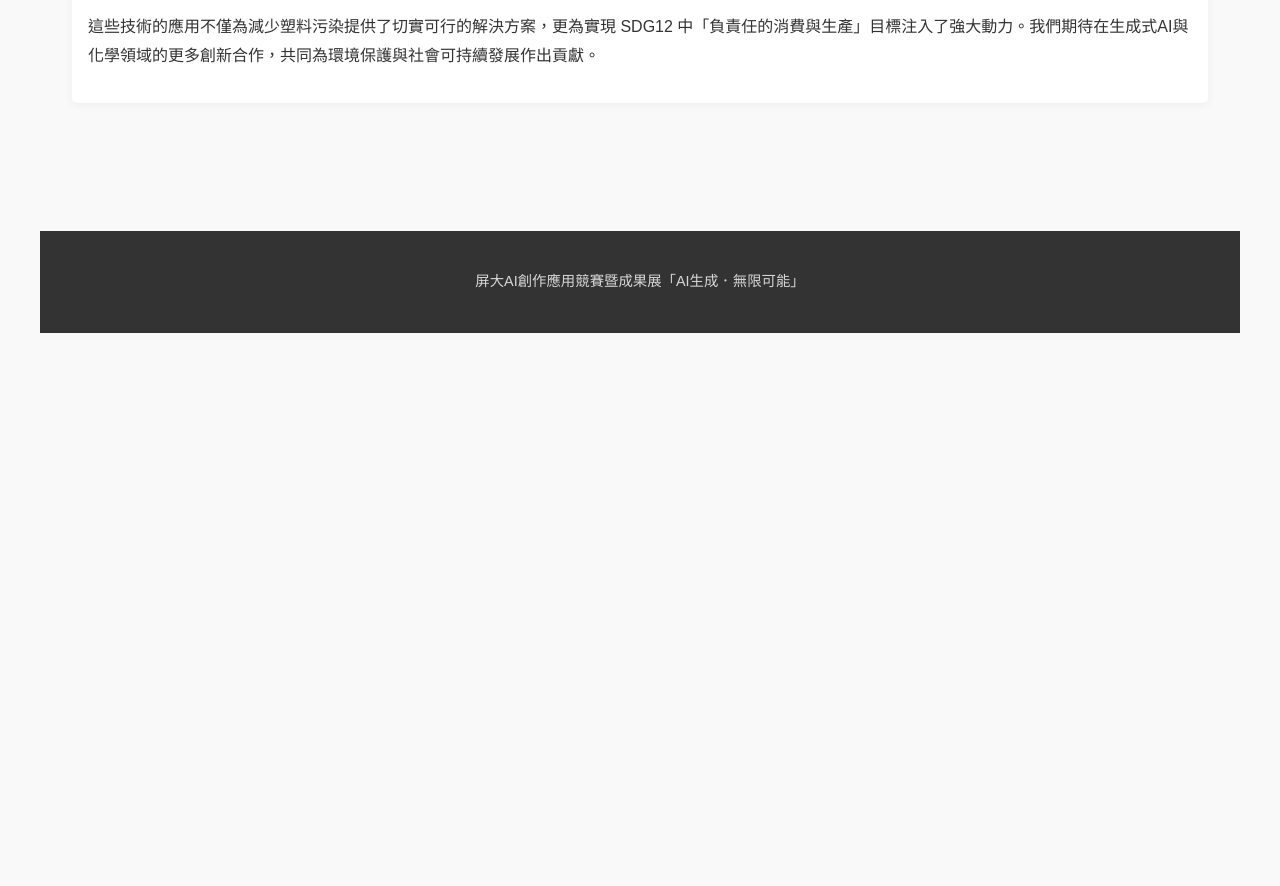
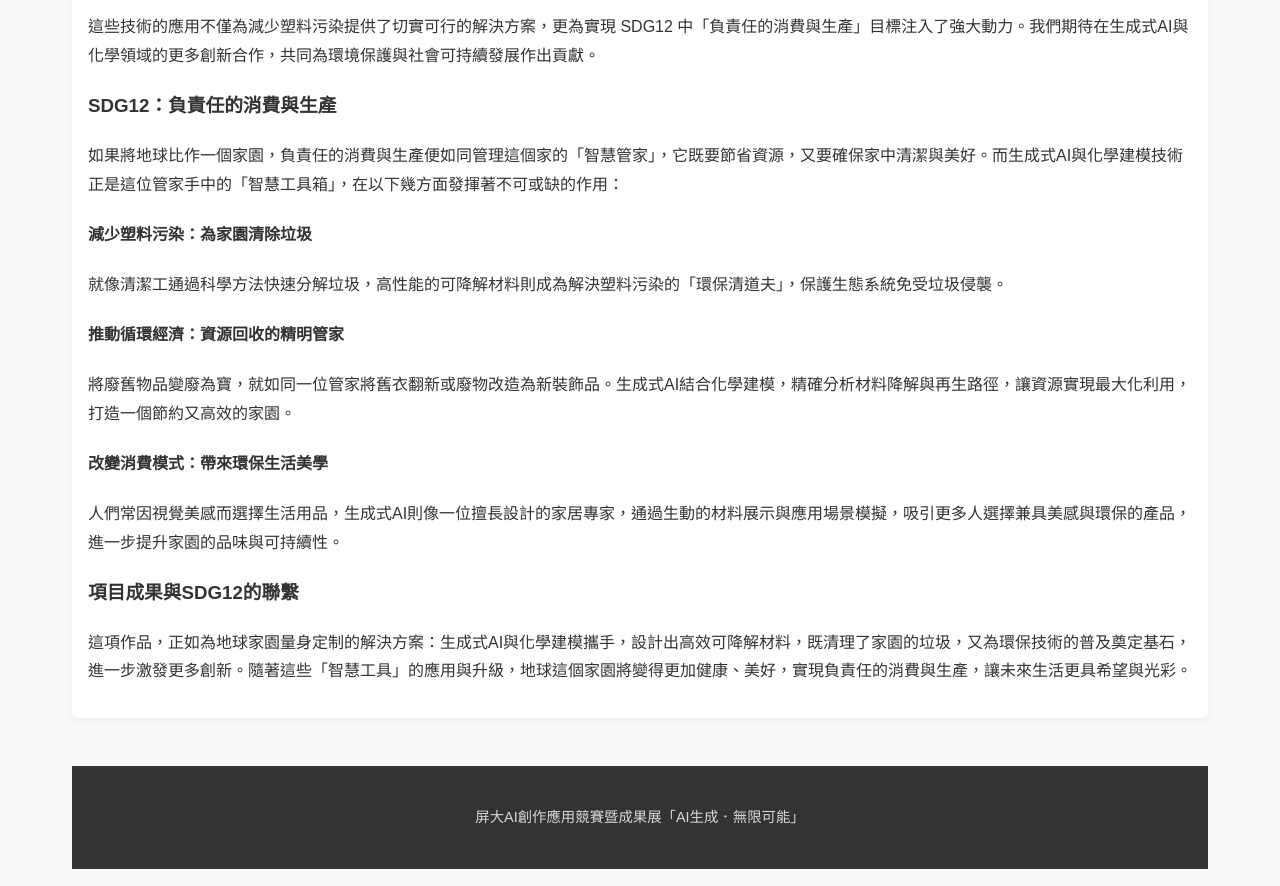
Before and after one commit to NOTUYYDS/biodegradable-materials, a plain HTML site: page index.html in a window 1280 px wide. Shown: the part 4339-5225 px from the top of the page. Before the commit the page ends 4704 px from the top, so only its background shows below. Drawn offline with Linux system fonts and the light colour scheme; a script that the page names is missing.

Commit message:
Update index.html

```diff
--- a/index.html
+++ b/index.html
@@ -170,7 +170,7 @@ plt.show()
         </section>
 
 
-        <!-- 結語 -->
+          <!-- 結語 -->
         <section id="conclusion">
             <h2>結語：化學與AI助力SDG12</h2>
             <p>生成式AI與化學建模的結合，為可降解材料的研究與應用開闢了新途徑：</p>
@@ -180,8 +180,23 @@ plt.show()
                 <li>ChatGPT-4.0 協助數據模擬與性能預測，促進了知識的分享與科研協作。</li>
             </ul>
             <p>這些技術的應用不僅為減少塑料污染提供了切實可行的解決方案，更為實現 SDG12 中「負責任的消費與生產」目標注入了強大動力。我們期待在生成式AI與化學領域的更多創新合作，共同為環境保護與社會可持續發展作出貢獻。</p>
+
+            <h3>SDG12：負責任的消費與生產</h3>
+            <p>如果將地球比作一個家園，負責任的消費與生產便如同管理這個家的「智慧管家」，它既要節省資源，又要確保家中清潔與美好。而生成式AI與化學建模技術正是這位管家手中的「智慧工具箱」，在以下幾方面發揮著不可或缺的作用：</p>
+
+            <h4>減少塑料污染：為家園清除垃圾</h4>
+            <p>就像清潔工通過科學方法快速分解垃圾，高性能的可降解材料則成為解決塑料污染的「環保清道夫」，保護生態系統免受垃圾侵襲。</p>
+
+            <h4>推動循環經濟：資源回收的精明管家</h4>
+            <p>將廢舊物品變廢為寶，就如同一位管家將舊衣翻新或廢物改造為新裝飾品。生成式AI結合化學建模，精確分析材料降解與再生路徑，讓資源實現最大化利用，打造一個節約又高效的家園。</p>
+
+            <h4>改變消費模式：帶來環保生活美學</h4>
+            <p>人們常因視覺美感而選擇生活用品，生成式AI則像一位擅長設計的家居專家，通過生動的材料展示與應用場景模擬，吸引更多人選擇兼具美感與環保的產品，進一步提升家園的品味與可持續性。</p>
+
+            <h3>項目成果與SDG12的聯繫</h3>
+            <p>這項作品，正如為地球家園量身定制的解決方案：生成式AI與化學建模攜手，設計出高效可降解材料，既清理了家園的垃圾，又為環保技術的普及奠定基石，進一步激發更多創新。隨著這些「智慧工具」的應用與升級，地球這個家園將變得更加健康、美好，實現負責任的消費與生產，讓未來生活更具希望與光彩。</p>
         </section>
-    </main>
+
 
     <!-- 頁腳 -->
     <footer>
```
